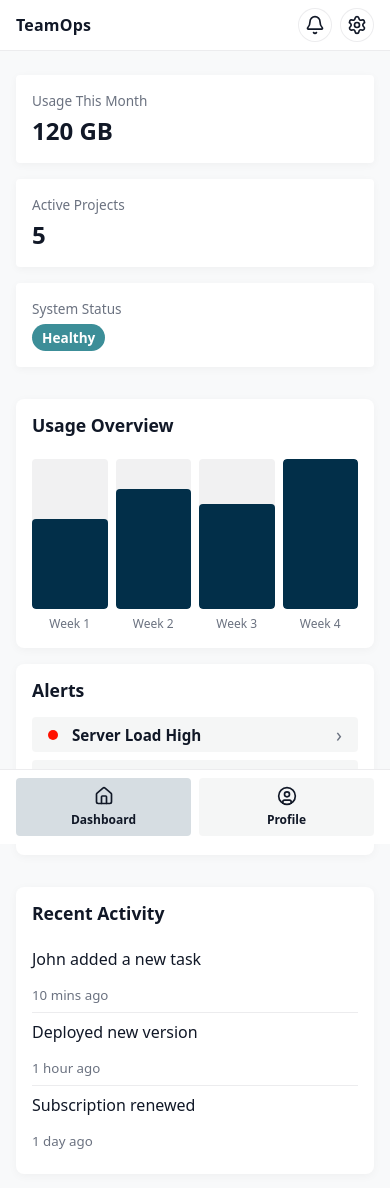
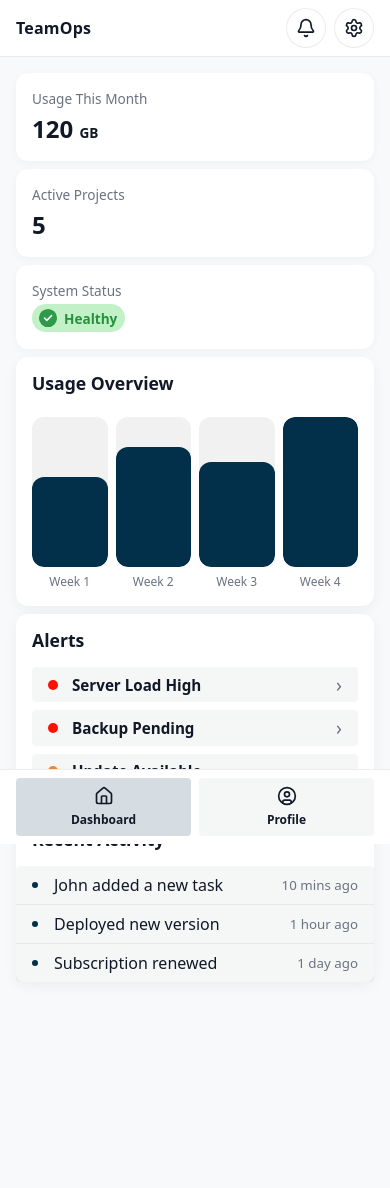
Before and after one commit to devRakeshCodes/teamops-mvp, a SvelteKit app: page /dashboard in a window 390 px wide. Shown: the top 1188 px of the page. After the commit the page ends 1070 px from the top, so only its background shows below. Built offline with nearby package versions, Linux system fonts and the light colour scheme.

Commit message:
style: match recent activity card hierarchy with inner surface

```diff
--- a/src/lib/styles/tokens.css
+++ b/src/lib/styles/tokens.css
@@ -1,18 +1,21 @@
 :root {
 	/* Colors */
-	--color-primary: #022F49;
-    --color-primary-hover: #011E33;
-	--color-primary-active: #D6DDE2;
-	--color-secondary: #E6873C;
-    --color-secondary-hover: #E7750C;
+	--color-primary: #022f49;
+	--color-primary-hover: #011e33;
+	--color-primary-active: #d6dde2;
+	--color-secondary: #F5A623;
+	--color-secondary-hover: #f0990e;
 	--color-bg: #f8f9fa;
 	--color-surface: #ffffff;
 	--color-text: #111827;
 	--color-muted: #6b7280;
-    --color-success: #3C8E98;
-    --color-warning: #E6873C;
-    --color-error: #FF1100;
-    --color-border: rgba(17, 24, 39, 0.08);
+	--color-success: #25903e;
+	--color-success-light: #c2f1c7;
+	--color-warning: #e6873c;
+	--color-warning-light: rgb(252, 234, 145);
+	--color-error: #ff1100;
+	--color-error-light: rgb(255, 212, 192);
+	--color-border: rgba(17, 24, 39, 0.08);
 
 	/* Spacing */
 	--spacing-xs: 4px;
--- a/src/routes/+layout.svelte
+++ b/src/routes/+layout.svelte
@@ -32,8 +32,8 @@
 			<!-- Notification icon -->
 			<svg
 				xmlns="http://www.w3.org/2000/svg"
-				width="24"
-				height="24"
+				width="20"
+				height="20"
 				viewBox="0 0 24 24"
 				fill="none"
 				stroke="currentColor"
@@ -51,8 +51,8 @@
 			<!-- Settings icon -->
 			<svg
 				xmlns="http://www.w3.org/2000/svg"
-				width="24"
-				height="24"
+				width="20"
+				height="20"
 				viewBox="0 0 24 24"
 				fill="none"
 				stroke="currentColor"
@@ -185,8 +185,8 @@
 		display: inline-flex;
 		align-items: center;
 		justify-content: center;
-		width: 34px;
-		height: 34px;
+		width: 40px;
+		height: 40px;
 		border-radius: 999px;
 		border: 1px solid rgba(17, 24, 39, 0.08);
 		background: var(--color-surface);
@@ -251,6 +251,7 @@
 		}
 		/* Prevent content hiding behind footer */
 		.app {
+			padding-top: var(--spacing-md);
 			padding-bottom: calc(var(--spacing-xl) + 56px);
 		}
 	}
--- a/src/routes/dashboard/+page.svelte
+++ b/src/routes/dashboard/+page.svelte
@@ -30,7 +30,6 @@
 			{ id: 2, level: 'high', title: 'Backup Pending' },
 			{ id: 3, level: 'medium', title: 'Update Available' }
 		];
-
 		loading = false;
 	});
 
@@ -61,7 +60,7 @@
 	<section class="stats" aria-label="Summary statistics">
 		<div class="stat">
 			<span class="label">Usage This Month</span>
-			<span class="value">{data.stats.usageThisMonthGB} GB</span>
+			<span class="value">{data.stats.usageThisMonthGB} <span class="unit">GB</span> </span>
 		</div>
 
 		<div class="stat">
@@ -71,7 +70,82 @@
 
 		<div class="stat">
 			<span class="label">System Status</span>
-			<span class={'pill ' + healthClass(data.stats.systemHealth)}>{data.stats.systemHealth}</span>
+			<span class={'pill ' + healthClass(data.stats.systemHealth)}>
+				<span class="pill-dot">
+					<!-- SVG icon -->
+					{#if healthClass(data.stats.systemHealth) === 'good'}
+						<svg
+							xmlns="http://www.w3.org/2000/svg"
+							width="20"
+							height="20"
+							viewBox="0 0 16 16"
+							fill="none"
+							><path
+								d="M8.00016 14.6663C11.6668 14.6663 14.6668 11.6663 14.6668 7.99967C14.6668 4.33301 11.6668 1.33301 8.00016 1.33301C4.3335 1.33301 1.3335 4.33301 1.3335 7.99967C1.3335 11.6663 4.3335 14.6663 8.00016 14.6663Z"
+								fill="#2F9A47"
+								stroke="#2F9A47"
+								stroke-width="1.2"
+								stroke-linecap="round"
+								stroke-linejoin="round"
+							/><path
+								d="M5.1665 7.99995L7.05317 9.88661L10.8332 6.11328"
+								stroke="#fff"
+								stroke-width="1.2"
+								stroke-linecap="round"
+								stroke-linejoin="round"
+							/></svg
+						>
+					{:else if healthClass(data.stats.systemHealth) === 'warn'}
+						<svg
+							xmlns="http://www.w3.org/2000/svg"
+							width="20"
+							height="20"
+							viewBox="0 0 16 16"
+							fill="none"
+						>
+							<path
+								d="M8.00016 14.6663C11.6668 14.6663 14.6668 11.6663 14.6668 7.99967C14.6668 4.33301 11.6668 1.33301 8.00016 1.33301C4.3335 1.33301 1.3335 4.33301 1.3335 7.99967C1.3335 11.6663 4.3335 14.6663 8.00016 14.6663Z"
+								fill="#F5A623"
+								stroke="#F5A623"
+								stroke-width="1.2"
+								stroke-linecap="round"
+								stroke-linejoin="round"
+							/>
+
+							<!-- Exclamation mark -->
+							<path d="M8 4.5V8.5" stroke="#fff" stroke-width="1.2" stroke-linecap="round" />
+							<circle cx="8" cy="10.8" r="0.7" fill="#fff" />
+						</svg>
+					{:else if healthClass(data.stats.systemHealth) === 'bad'}
+						<svg
+							xmlns="http://www.w3.org/2000/svg"
+							width="20"
+							height="20"
+							viewBox="0 0 16 16"
+							fill="none"
+						>
+							<path
+								d="M8.00016 14.6663C11.6668 14.6663 14.6668 11.6663 14.6668 7.99967C14.6668 4.33301 11.6668 1.33301 8.00016 1.33301C4.3335 1.33301 1.3335 4.33301 1.3335 7.99967C1.3335 11.6663 4.3335 14.6663 8.00016 14.6663Z"
+								fill="#D64545"
+								stroke="#D64545"
+								stroke-width="1.2"
+								stroke-linecap="round"
+								stroke-linejoin="round"
+							/>
+
+							<!-- X -->
+							<path
+								d="M5.5 5.5L10.5 10.5M10.5 5.5L5.5 10.5"
+								stroke="#fff"
+								stroke-width="1.2"
+								stroke-linecap="round"
+								stroke-linejoin="round"
+							/>
+						</svg>
+					{/if}
+				</span>
+				{data.stats.systemHealth}
+			</span>
 		</div>
 	</section>
 
@@ -115,7 +189,32 @@
 					<li class="alert skeleton-row"></li>
 				</ul>
 			{:else if alerts.length === 0}
-				<p class="empty">No alerts — all good ✅</p>
+				<p class="empty">
+					No alerts. All good!
+					<span class="empty-icon">
+						<svg
+							xmlns="http://www.w3.org/2000/svg"
+							width="20"
+							height="20"
+							viewBox="0 0 16 16"
+							fill="none"
+							><path
+								d="M8.00016 14.6663C11.6668 14.6663 14.6668 11.6663 14.6668 7.99967C14.6668 4.33301 11.6668 1.33301 8.00016 1.33301C4.3335 1.33301 1.3335 4.33301 1.3335 7.99967C1.3335 11.6663 4.3335 14.6663 8.00016 14.6663Z"
+								fill="#2F9A47"
+								stroke="#2F9A47"
+								stroke-width="1.2"
+								stroke-linecap="round"
+								stroke-linejoin="round"
+							/><path
+								d="M5.1665 7.99995L7.05317 9.88661L10.8332 6.11328"
+								stroke="#fff"
+								stroke-width="1.2"
+								stroke-linecap="round"
+								stroke-linejoin="round"
+							/></svg
+						>
+					</span>
+				</p>
 			{:else}
 				<ul class="alerts" aria-label="Alerts list">
 					{#each alerts as a (a.id)}
@@ -130,13 +229,14 @@
 		</section>
 	</div>
 	<!-- Recent Activity (CSR) -->
-	<section class="panel">
-		<div class="panel-head">
+	<section class="activity-panel">
+		<div class="activity-panel-head">
 			<h2>Recent Activity</h2>
 		</div>
 
+		<div class="activity-surface">
 			{#if loading}
-			<ul class="list" aria-label="Loading activity">
+				<ul class="list">
 					<li class="row skeleton-row"></li>
 					<li class="row skeleton-row"></li>
 					<li class="row skeleton-row"></li>
@@ -144,22 +244,24 @@
 			{:else if activity.length === 0}
 				<p class="empty">No recent activity.</p>
 			{:else}
-			<ul class="list" aria-label="Recent activity list">
+				<ul class="list">
 					{#each activity as item (item.id)}
-					<li class="row">
+						<li class="row activity-row">
+							<span class="activity-dot"></span>
 							<span class="row-text">{item.text}</span>
 							<small class="row-time">{item.time}</small>
 						</li>
 					{/each}
 				</ul>
 			{/if}
+		</div>
 	</section>
 </section>
 
 <style>
 	.page {
 		display: grid;
-		gap: var(--spacing-xl);
+		gap: var(--spacing-md);
 		padding: 0 var(--spacing-md);
 	}
 	.subtitle {
@@ -177,7 +279,7 @@
 	.stat {
 		background: var(--color-surface);
 		padding: var(--spacing-md);
-		border-radius: var(--radius-sm);
+		border-radius: var(--radius-lg);
 		box-shadow: 0 2px 8px rgba(0, 0, 0, 0.04);
 	}
 
@@ -193,25 +295,38 @@
 		font-weight: 650;
 		color: var(--color-text);
 	}
+	.unit {
+		font-size: 0.85rem;
+	}
 
 	.pill {
-		display: inline-block;
-		padding: 4px 10px;
+		display: inline-flex;
+		justify-content: flex-start;
+		align-items: center;
+		gap: 6px;
+		padding: 4px 8px 4px 6px;
 		border-radius: 999px;
 		font-size: 0.85rem;
-		font-weight: 600;
-		color: #fff;
-		margin-top: 2px;
+		font-weight: 700;
+	}
+
+	.pill-dot {
+		display: inline-flex;
+		justify-content: center;
+		align-items: center;
 	}
 
 	.pill.good {
-		background: var(--color-success);
+		background: var(--color-success-light);
+		color: var(--color-success);
 	}
 	.pill.warn {
-		background: var(--color-warning);
+		background: var(--color-warning-light);
+		color: var(--color-warning);
 	}
 	.pill.bad {
-		background: var(--color-error);
+		background: var(--color-error-light);
+		color: var(--color-error);
 	}
 
 	/* Panels */
@@ -219,8 +334,8 @@
 		height: 100%;
 		background: var(--color-surface);
 		padding: var(--spacing-lg);
-		border-radius: var(--radius-md);
-		box-shadow: 0 2px 10px rgba(0, 0, 0, 0.04);
+		border-radius: var(--radius-lg);
+		box-shadow: 0 4px 14px rgba(0, 0, 0, 0.05);
 	}
 
 	.panel-head {
@@ -230,6 +345,50 @@
 		gap: var(--spacing-md);
 		flex-wrap: wrap;
 		margin-bottom: var(--spacing-md);
+	}
+
+	.activity-panel {
+		height: 100%;
+		background: var(--color-surface);
+		border-radius: var(--radius-md);
+		box-shadow: 0 4px 14px rgba(0, 0, 0, 0.05);
+	}
+
+	.activity-panel-head {
+		display: flex;
+		align-items: baseline;
+		justify-content: space-between;
+		gap: var(--spacing-md);
+		flex-wrap: wrap;
+		height: auto;
+		padding: var(--spacing-md);
+	}
+	/* Inner surface like the mock */
+	.activity-surface {
+		/* margin-top: var(--spacing-sm); */
+		background: rgba(17, 24, 39, 0.04);
+		border-radius: var(--radius-sm);
+		/* padding: var(--spacing-sm) var(--spacing-md); */
+	}
+
+	/* Activity rows refinement */
+	.activity-row {
+		display: grid;
+		grid-template-columns: 10px 1fr auto;
+		align-items: center;
+		gap: var(--spacing-sm);
+		padding: 12px 16px;
+	}
+
+	.activity-row:not(:last-child) {
+		border-bottom: 1px solid rgba(17, 24, 39, 0.06);
+	}
+
+	.activity-dot {
+		width: 6px;
+		height: 6px;
+		border-radius: 999px;
+		background: var(--color-primary);
 	}
 
 	h2 {
@@ -247,6 +406,15 @@
 		color: var(--color-muted);
 		margin: 0;
 		padding: var(--spacing-sm) 0;
+		display: flex;
+		justify-content: flex-start;
+		align-items: center;
+	}
+	.empty-icon {
+		display: inline-flex;
+		justify-content: center;
+		align-items: center;
+		margin-left: 8px;
 	}
 
 	.mid-grid {
@@ -280,7 +448,7 @@
 	.bar-track {
 		height: 150px;
 		background: rgba(17, 24, 39, 0.06);
-		border-radius: var(--radius-sm);
+		border-radius: var(--radius-lg);
 		display: flex;
 		align-items: flex-end;
 		overflow: hidden;
@@ -289,7 +457,7 @@
 	.bar-fill {
 		width: 100%;
 		background: var(--color-primary);
-		border-radius: var(--radius-sm);
+		border-radius: var(--radius-lg);
 		transition: height 200ms ease;
 	}
 
@@ -301,7 +469,7 @@
 
 	.chart-skeleton {
 		height: 180px;
-		border-radius: var(--radius-sm);
+		border-radius: var(--radius-lg);
 		background: linear-gradient(90deg, #eee 25%, #f5f5f5 37%, #eee 63%);
 		background-size: 400px 100%;
 		animation: shimmer 1.2s infinite;
@@ -332,6 +500,14 @@
 		padding: var(--spacing-sm) var(--spacing-md);
 		border-radius: var(--radius-sm);
 		background: rgba(17, 24, 39, 0.04);
+		transition:
+			background 0.15s ease,
+			transform 0.1s ease;
+		cursor: pointer;
+	}
+	.alert:hover {
+		background: rgba(17, 24, 39, 0.07);
+		transform: translateY(-1px);
 	}
 
 	.alert-text {
@@ -377,7 +553,7 @@
 		display: flex;
 		justify-content: space-between;
 		gap: var(--spacing-md);
-		padding: var(--spacing-sm) 0;
+		padding: var(--spacing-sm) var(--spacing-md);
 		border-bottom: 1px solid rgba(17, 24, 39, 0.08);
 	}
 
@@ -393,6 +569,17 @@
 		color: var(--color-muted);
 		white-space: nowrap;
 	}
+	.activity-row {
+		display: grid;
+		grid-template-columns: 10px 1fr auto;
+		align-items: center;
+	}
+	.activity-dot {
+		width: 6px;
+		height: 6px;
+		border-radius: 999px;
+		background: var(--color-primary);
+	}
 
 	.skeleton-row {
 		height: 18px;
@@ -404,6 +591,15 @@
 
 	/* Mobile */
 	@media (max-width: 520px) {
+		.page {
+			gap: var(--spacing-sm);
+		}
+		.stats {
+			gap: var(--spacing-sm);
+		}
+		.mid-grid {
+			gap: var(--spacing-sm);
+		}
 		.panel {
 			padding: var(--spacing-md);
 		}
@@ -411,8 +607,12 @@
 			min-width: 36px;
 		}
 		.row {
-			flex-direction: column;
-			align-items: flex-start;
+			display: flex;
+			justify-content: flex-start;
+			align-items: center;
+		}
+		.row-text {
+			flex: 1;
 		}
 	}
 </style>
```
Lines whose indentation alone changed are shown as unchanged.
